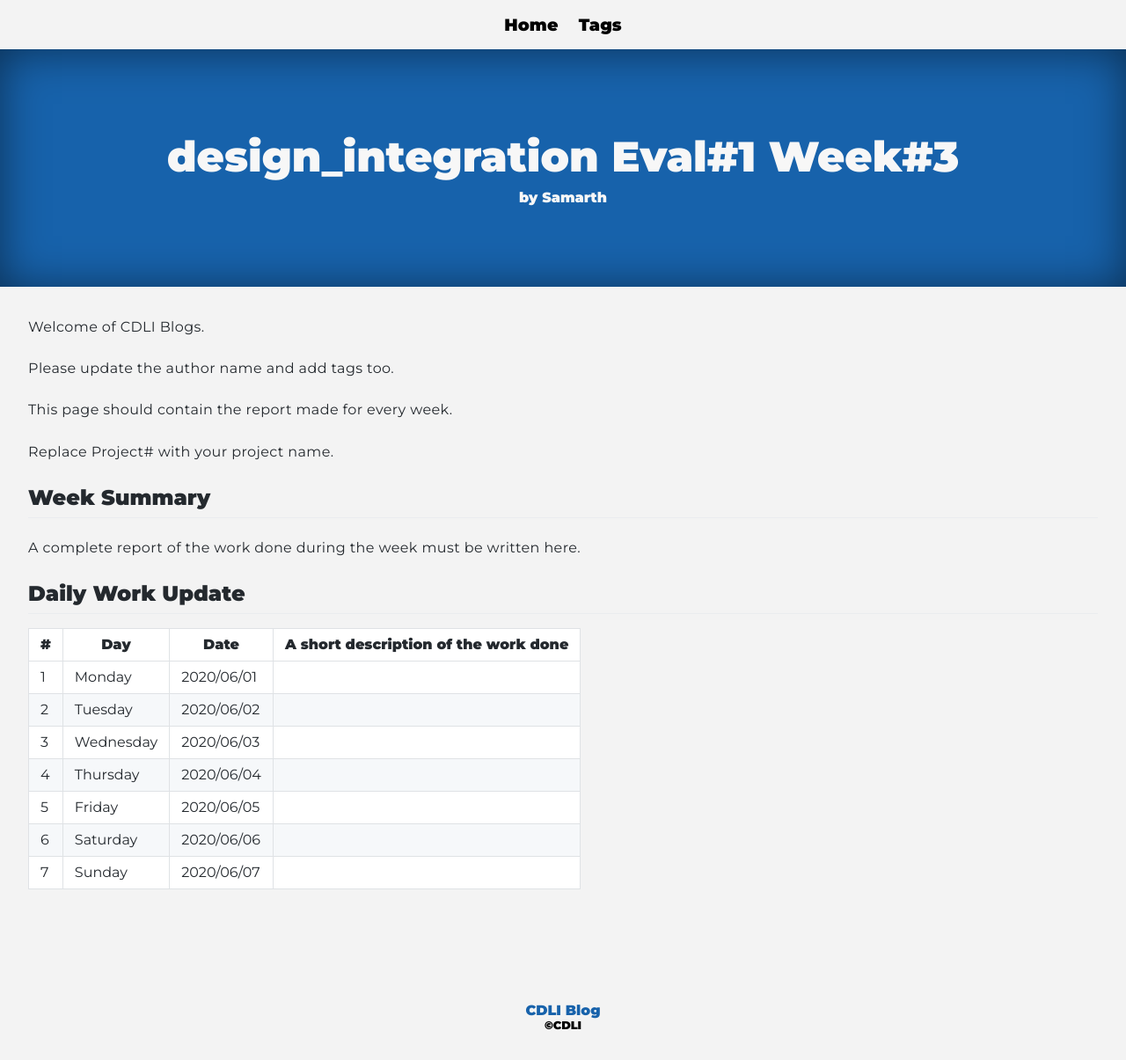
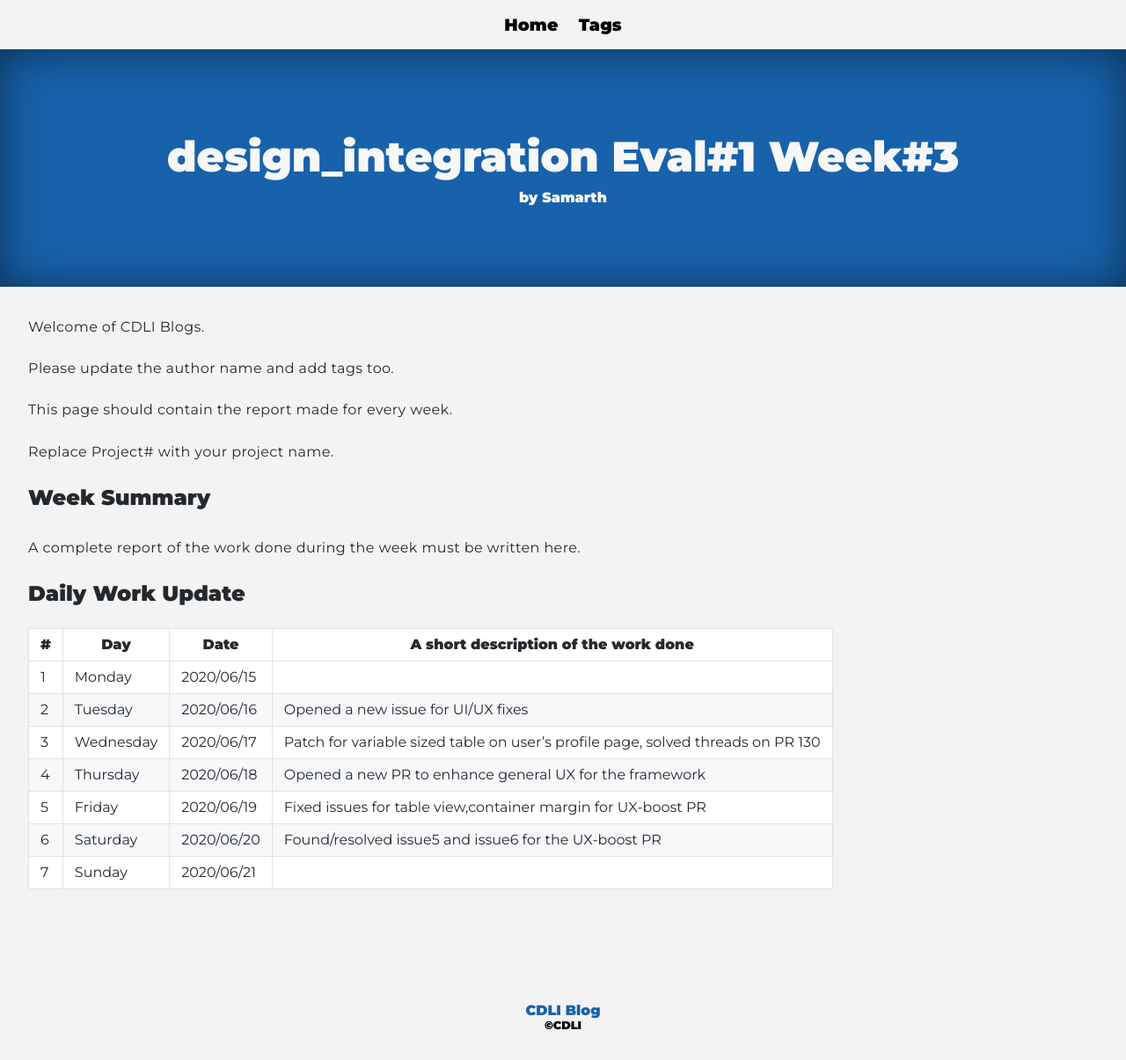
Before and after one commit to cdli-gh/blog, a Jekyll site: the page built from _blog/gsoc20/design_integration/posts/03_week3.md, in a window 1280 px wide. Shown: the whole page at 88% size. Built offline with Jekyll 4.4.1, drawn with Linux system fonts in a browser that asks for light colours; Markdown is read by kramdown in place of the engine named in the settings.

Commit message:
Update 03_week3.md

```diff
--- a/_blog/gsoc20/design_integration/posts/03_week3.md
+++ b/_blog/gsoc20/design_integration/posts/03_week3.md
@@ -21,10 +21,10 @@ A complete report of the work done during the week must be written here.
 
 |\#|Day|Date|A short description of the work done|
 |---	|---	|---	|---	|
-|1   	| Monday 	|   2020/06/01	|   	|
-|2   	| Tuesday  	|   2020/06/02	|   	|
-|3   	| Wednesday  	|  2020/06/03 	|   	|
-|4   	| Thursday  	|   2020/06/04	|   	|
-|5   	| Friday  	|   2020/06/05	|   	|
-|6   	| Saturday  	|   2020/06/06	|   	|
-|7   	| Sunday  	|   2020/06/07	|   	|
+|1   	| Monday 	|   2020/06/15	|   	|
+|2   	| Tuesday  	|   2020/06/16	| Opened a new issue for UI/UX fixes  	|
+|3   	| Wednesday  	|  2020/06/17 	| Patch for variable sized table on user's profile page, solved threads on PR 130  	|
+|4   	| Thursday  	|   2020/06/18	| Opened a new PR to enhance general UX for the framework  	|
+|5   	| Friday  	|   2020/06/19	| Fixed issues for table view,container margin for UX-boost PR  	|
+|6   	| Saturday  	|   2020/06/20	| Found/resolved issue5 and issue6 for the UX-boost PR |
+|7   	| Sunday  	|   2020/06/21	|   	|
```
